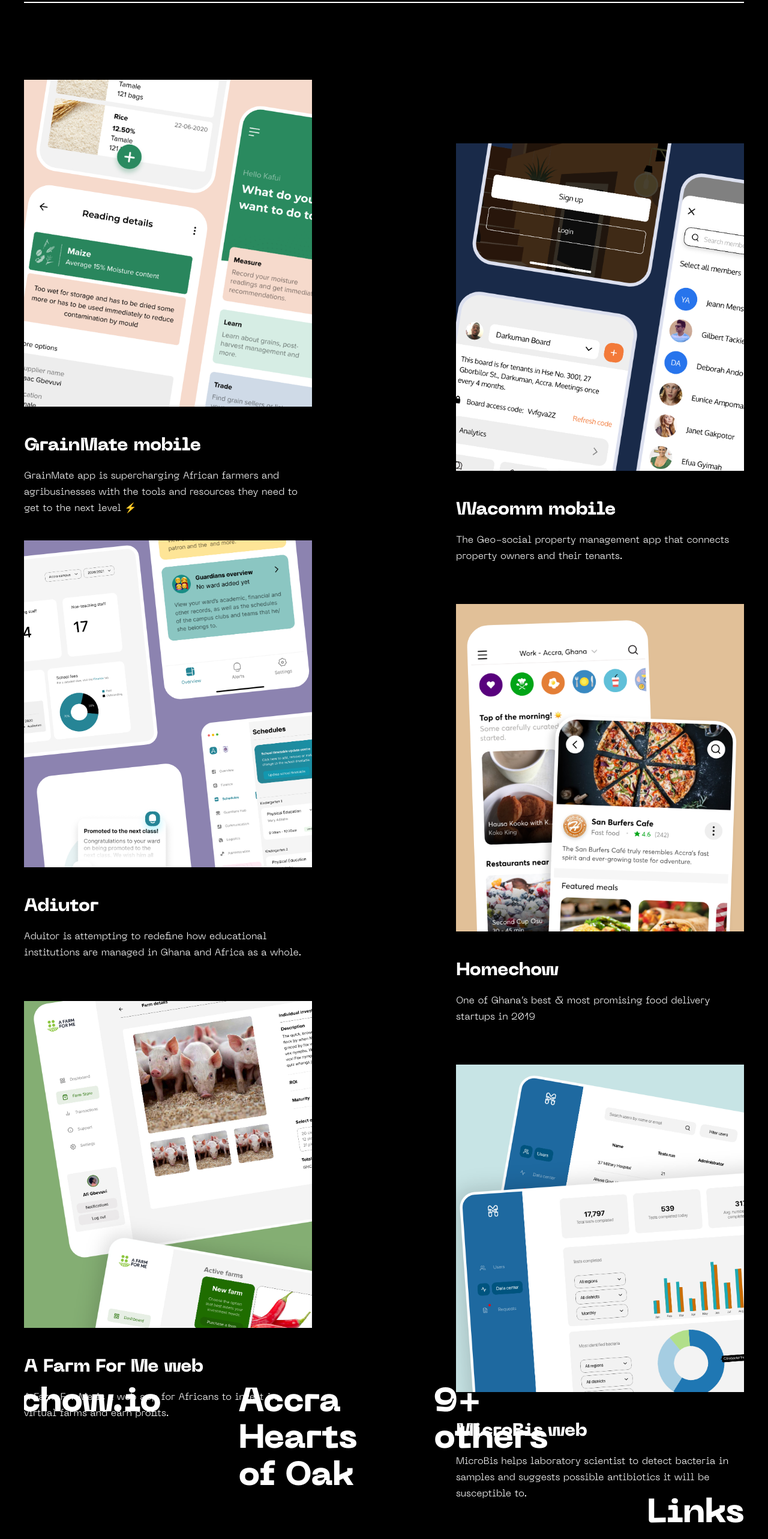
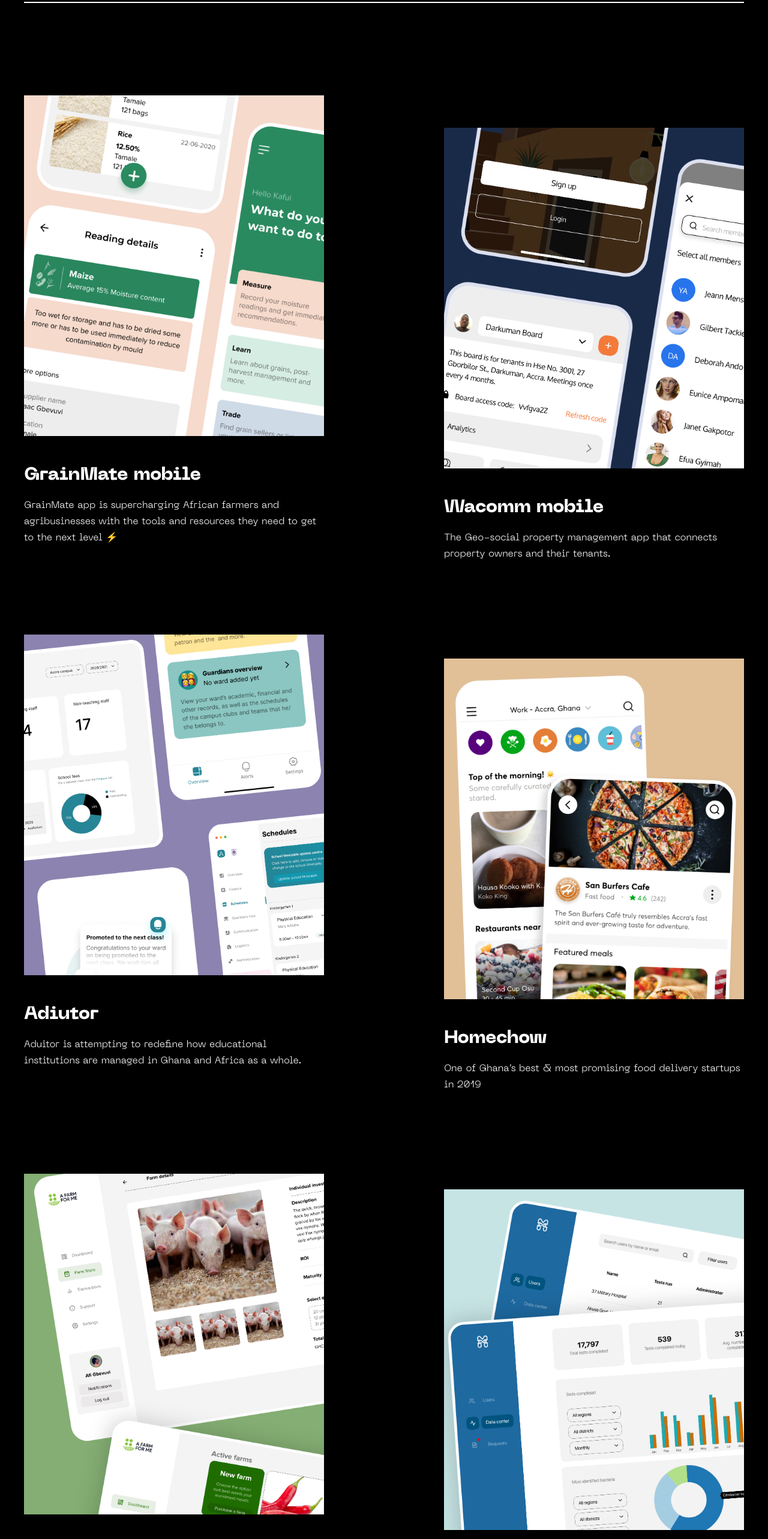
Before and after one commit to nytro04/hope-adoli, a Nuxt app: page / in a window 1280 px wide. Shown: the part 1680-4246 px from the top of the page at 60% size. Built offline with nearby package versions, Linux system fonts and the light colour scheme.

Commit message:
updates: change grid with flex tailwind media queries

```diff
--- a/components/RecentWorks.vue
+++ b/components/RecentWorks.vue
@@ -5,15 +5,10 @@
     </h2>
     <span class="block mt-10 mb-32 border-t-2 border-white"></span>
 
-    <div class="lg:mb-32 card-container">
-      <nuxt-link to="grainmate" class="card-member member-1 move">
-        <div class="">
+    <div class="md:mb-20 md:flex md:items-center md:justify-between">
+      <nuxt-link to="grainmate" class="md:w-5/12 ">
         <img src="~/assets/img/new/GrainMate.png" alt="" class="" />
-        </div>
-        <!-- <div class="grain jarallax">
-          <img src="~/assets/img/GrainMate.png" alt="" class="jarallax-img" />
-          <div class="para-img"></div>
-        </div> -->
+
         <h3 class="mt-10 mb-3 font-semibold md:text-2xl lg:text-3xl text-c-mob">
           GrainMate mobile
         </h3>
@@ -22,18 +17,9 @@
           the tools and resources they need to get to the next level ⚡️
         </p>
       </nuxt-link>
-      <nuxt-link to class="card-member member-2">
-        <!-- <div class=" jarallax wacomm">
-          <img
-            src="~/assets/img/Wacomm-mobile.png"
-            alt=""
-            class="jarallax-img wa-bg"
-          />
-          <div class="para-img"></div>
-        </div> -->
-        <div class="">
+      <nuxt-link to class="md:w-5/12 md:mt-20">
         <img src="~/assets/img/new/Wacomm.png" alt="" class="" />
-        </div>
+
         <h3
           class="mt-10 mb-3 font-semibold md:text-2xl lg:text-3xl text-c-mob "
         >
@@ -46,15 +32,10 @@
       </nuxt-link>
     </div>
 
-    <div class="mb-32 card-container">
-      <nuxt-link to class="card-member member-1">
-        <!-- <div class="adiutor jarallax">
-          <img src="~/assets/img/Adiutor.png" alt="" class="jarallax-img" />
-          <div class="para-img"></div>
-        </div> -->
-        <div class="">
+    <div class="md:mb-20 md:flex md:items-center md:justify-between">
+      <nuxt-link to class="md:w-5/12">
         <img src="~/assets/img/new/Adiutor.png" alt="" class="" />
-        </div>
+
         <h3
           class="mt-10 mb-3 font-semibold md:text-2xl lg:text-3xl text-c-mob "
         >
@@ -65,14 +46,9 @@
           managed in Ghana and Africa as a whole.
         </p>
       </nuxt-link>
-      <nuxt-link to class="card-member member-2">
-        <!-- <div class="homechow jarallax">
-          <img src="~/assets/img/Homechow.png" alt="" class="jarallax-img " />
-          <div class="para-img"></div>
-        </div> -->
-        <div class="">
+      <nuxt-link to class="md:w-5/12 md:mt-20">
         <img src="~/assets/img/new/Homechow.png" alt="" class="" />
-        </div>
+
         <h3
           class="mt-10 mb-3 font-semibold md:text-2xl lg:text-3xl text-c-mob "
         >
@@ -84,15 +60,10 @@
       </nuxt-link>
     </div>
 
-    <div class="card-container">
-      <nuxt-link to="#" class="card-member member-1">
-        <!-- <div class="farm jarallax">
-          <img src="~/assets/img/Farmforme.png" alt="" class="jarallax-img" />
-          <div class="para-img"></div>
-        </div> -->
-        <div class="">
+    <div class="md:mb-20 md:flex md:items-center md:justify-between">
+      <nuxt-link to="#" class="md:w-5/12">
         <img src="~/assets/img/new/Farm-for-me.png" alt="" class="" />
-        </div>
+
         <h3
           class="mt-10 mb-3 font-semibold md:text-2xl lg:text-3xl text-c-mob "
         >
@@ -103,14 +74,9 @@
           earn profits.
         </p>
       </nuxt-link>
-      <nuxt-link to="#" class="card-member member-2">
-        <!-- <div class="microbis jarallax">
-          <img src="~/assets/img/Microbis.png" alt="" class="jarallax-img " />
-          <div class="para-img"></div>
-        </div> -->
-        <div class="">
+      <nuxt-link to="#" class="md:w-5/12 md:mt-20">
         <img src="~/assets/img/new/Microbis.png" alt="" class="" />
-        </div>
+
         <h3
           class="mt-10 mb-3 font-semibold md:text-2xl lg:text-3xl text-c-mob "
         >
@@ -255,8 +221,6 @@ export default {
   grid-row-end: 5;
 
   @include respond(phone) {
-    /* grid-column: auto;
-    grid-row: auto; */
   }
 }
 .member-2 {
@@ -265,8 +229,6 @@ export default {
   grid-row-end: 5;
 
   @include respond(phone) {
-    /* grid-column: auto;
-    grid-row: auto; */
   }
 }
 
--- a/pages/grainmate.vue
+++ b/pages/grainmate.vue
@@ -192,10 +192,10 @@ export default {}
   background-color: #66aa8c;
 
   @include respond(tab-land) {
-    height: 50vh;
+    height: 60vh;
   }
   @include respond(tab-port) {
-    height: 30vh;
+    height: 50vh;
   }
   @include respond(phone) {
     height: 30vh;
@@ -208,12 +208,11 @@ export default {}
   margin-right: -7rem;
 }
 
-.card-container {
+/* .card-container {
   height: 80vh;
   display: grid;
   grid-template-columns: repeat(2, 1fr);
   column-gap: 15rem;
-  /* grid-template-rows: auto 1fr 1fr 2fr 1fr 1fr; */
   grid-template-rows: repeat(6, 1fr);
 
   @include respond(tab-land) {
@@ -230,28 +229,20 @@ export default {}
 
   @include respond(phone) {
     display: block;
-    /* height: 150vh; */
+
     height: auto;
   }
-}
+} */
 
-.member-1 {
+/* .member-1 {
   grid-row-start: 1;
   grid-column-start: 1;
   grid-row-end: 5;
 
-  /* @include respond(tab-land) {
-    height: 50vh;
-  }
-  @include respond(tab-port) {
-    height: 30vh;
-  }
-  @include respond(phone) {
-    height: 30vh;
-  } */
-}
 
-.member-2 {
+} */
+
+/* .member-2 {
   grid-row-start: 2;
   grid-column-start: 2;
   grid-row-end: 5;
@@ -265,5 +256,5 @@ export default {}
 }
 .fourth-img {
   background-color: #f6dacc;
-}
+} */
 </style>
```
Lines whose indentation alone changed are shown as unchanged.
